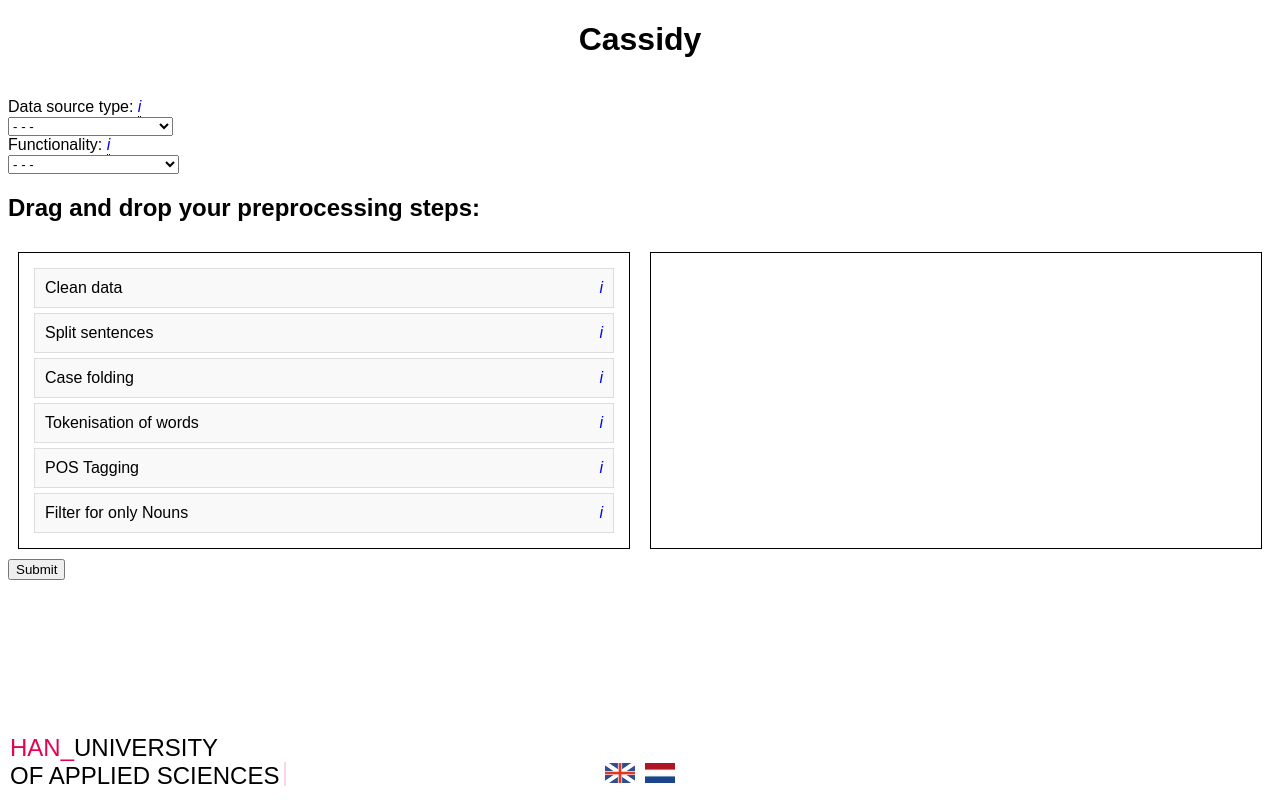
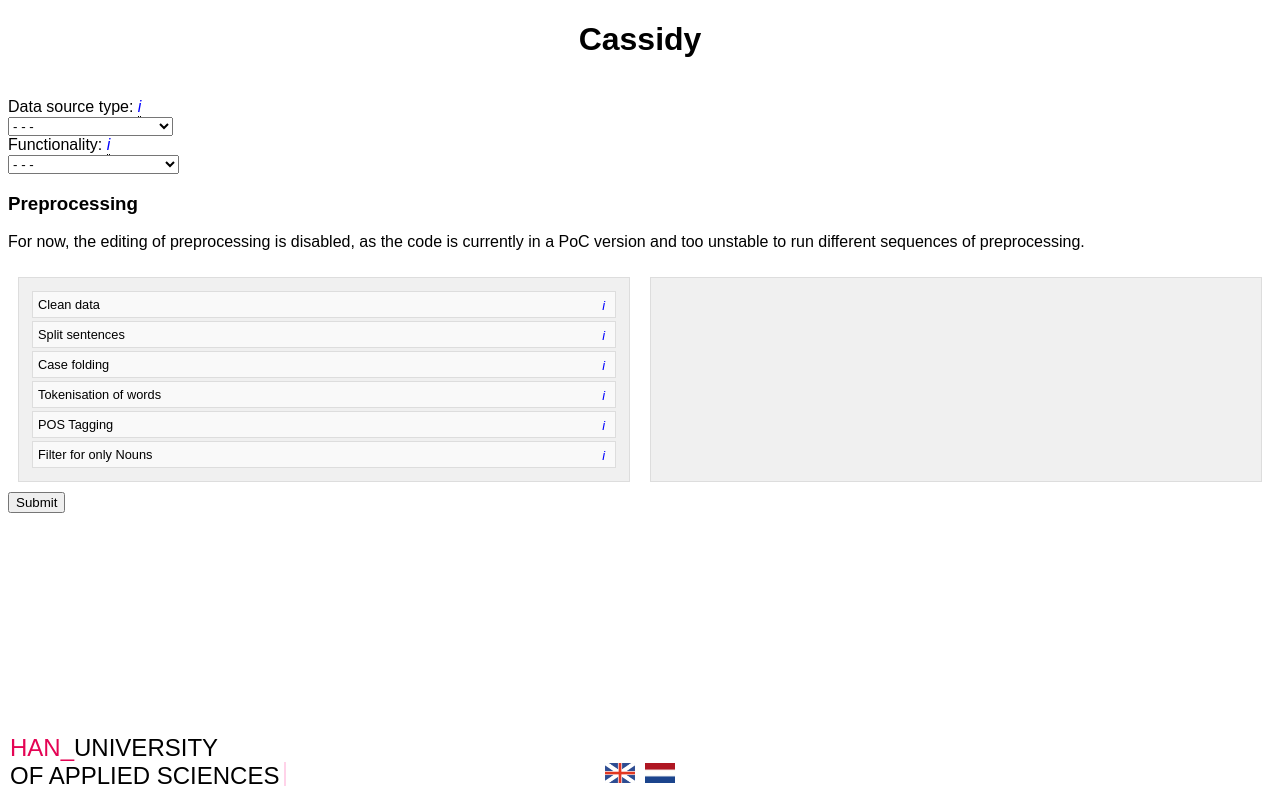
Before and after one commit to Astronoudke/Cassidy, a Flask app: page / in a window 1280 px wide. Run offline with Flask 3, Linux system fonts and the light colour scheme; some libraries are stand-ins or nearby versions.

Commit message:
Made editing the preprocessing steps unavailable for now.

```diff
--- a/application/F_UserInterface/static/home.css
+++ b/application/F_UserInterface/static/home.css
@@ -9,11 +9,11 @@ h1 {
 
 .step {
     position: relative;
-    margin: 5px;
-    padding: 10px;
+    margin: 3px;  /* was 5px */
+    padding: 5px;  /* was 10px */
     border: 1px solid #ddd;
     background-color: #f9f9f9;
-    cursor: move;
+    font-size: 0.8em;  /* new, adjust as needed */
 }
 
 #sortable-container {
@@ -22,11 +22,12 @@ h1 {
 
 #preprocessing_steps,
 #selected_steps {
-    flex: 1; /* This makes the divs take up an equal amount of space */
-    min-height: 1px; /* This is necessary for flex items to have a height. You can change it as needed */
-    border: 1px solid black; /* Just for visualization */
+    flex: 1;
+    min-height: 1px;
+    border: 1px solid #ddd;  /* was black */
     padding: 10px;
     margin: 10px;
+    background-color: #f0f0f0;  /* new, adjust as needed */
 }
 
 
--- a/application/F_UserInterface/templates/home.html
+++ b/application/F_UserInterface/templates/home.html
@@ -129,7 +129,8 @@
             <br>
             <!-- Other input fields -->
 
-            <h2>Drag and drop your preprocessing steps:</h2>
+            <h3>Preprocessing</h3>
+            <p>For now, the editing of preprocessing is disabled, as the code is currently in a PoC version and too unstable to run different sequences of preprocessing.</p>
 
             <div id="sortable-container">
 
@@ -257,8 +258,11 @@
 
         $(function() {
             $(".connectedSortable").sortable({
-                connectWith: ".connectedSortable"
-            }).disableSelection();
+                connectWith: ".connectedSortable",
+                // Disable dragging of steps
+                cancel: ':not(:input,button,a,textarea)'
+            });
+            // .disableSelection();
 
             $('form').on('submit', function() {
                 var selected_steps = $("#selected_steps").sortable("toArray");
```
Also changed, not shown: application/F_UserInterface/templates/home_dutch.html (+5 -2 lines).
